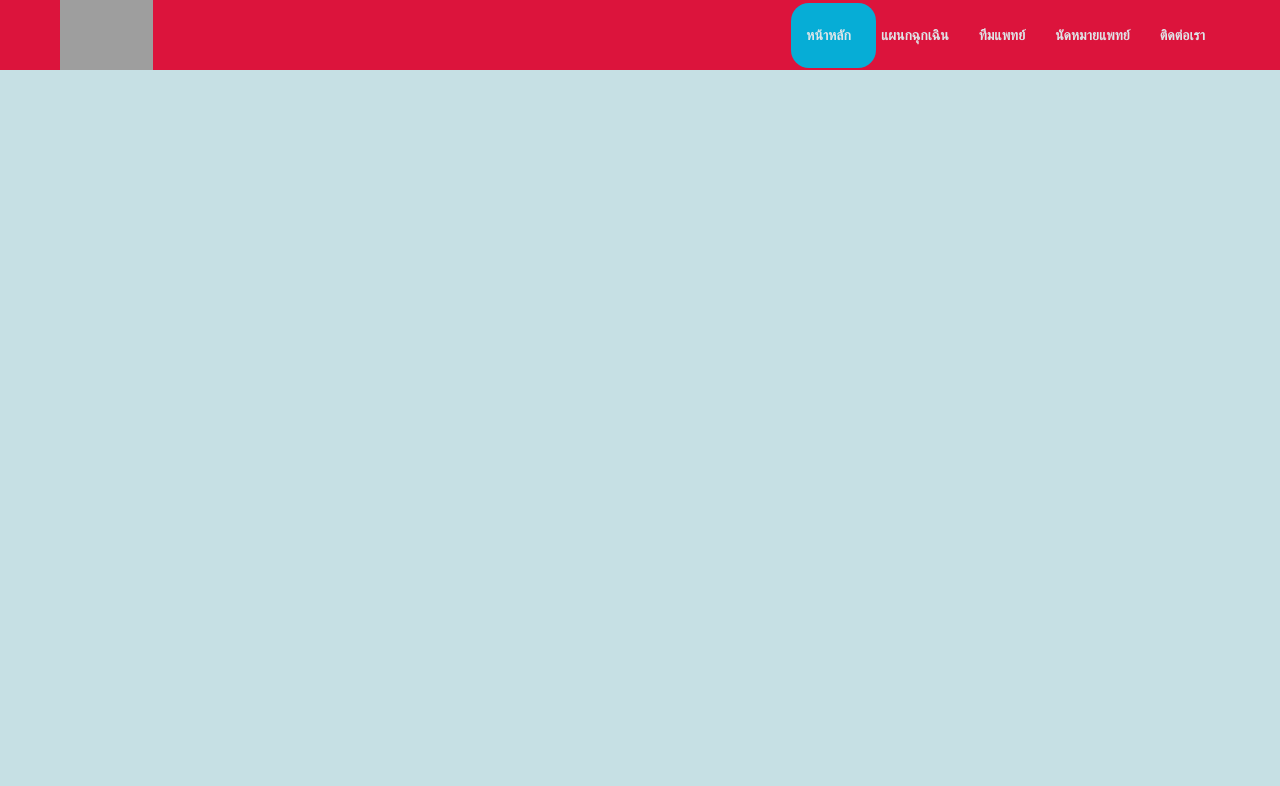
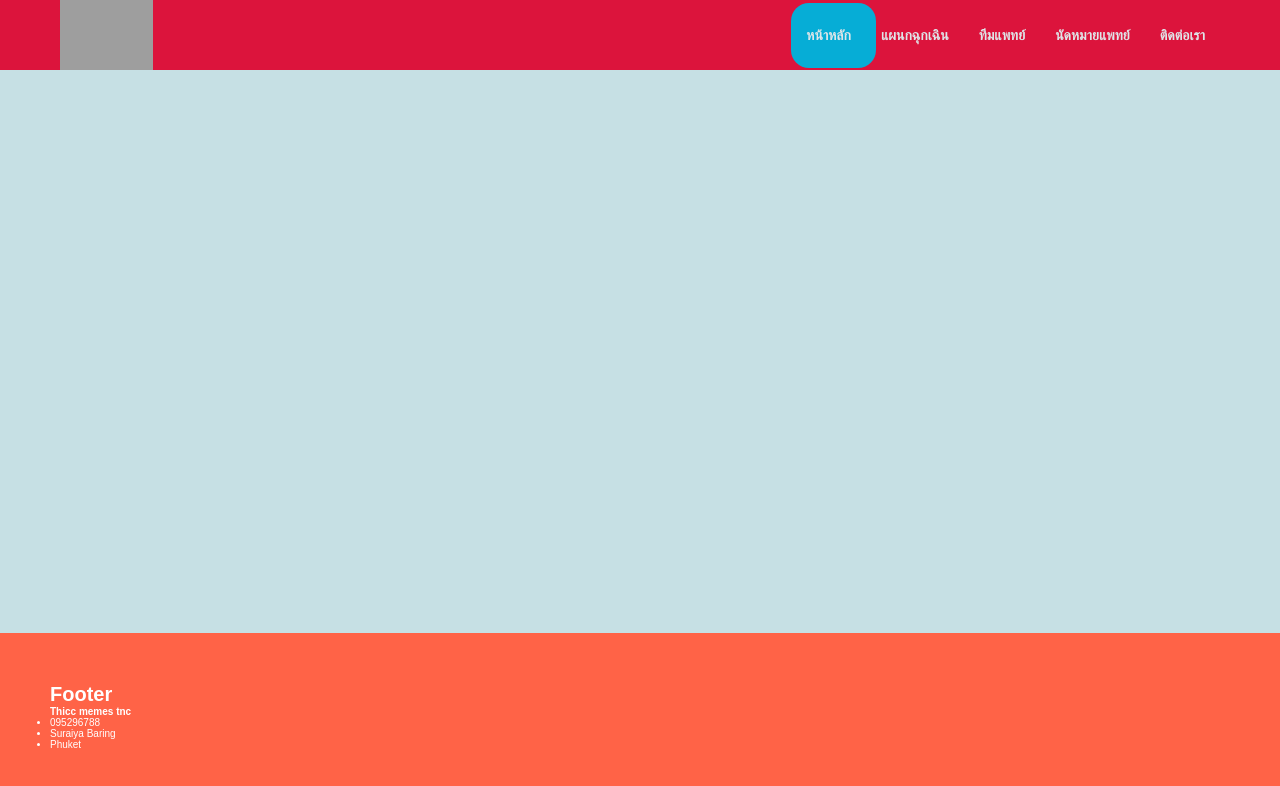
Before and after one commit to yoobaring/emergency, a React (Create React App) app in the folder fornend/: page / in a window 1280 px wide. Shown: the top 786 px of the page. Built offline with nearby package versions, Linux system fonts and the light colour scheme; grey boxes are pictures that could not be loaded.

Commit message:
Run Footer from child components

```diff
--- a/fornend/src/App.js
+++ b/fornend/src/App.js
@@ -1,7 +1,8 @@
 import React, { Component } from 'react'
 import Navbar from "./components/navbar/Navbar";
-
 import GlobalStyle from './styles/Global';
+import Footer from './components/Footer';
+import './App.css'
 
 class App extends Component {
   state = {
@@ -13,15 +14,21 @@ class App extends Component {
   }
 
   render() {
+    return (
 
-    return (
-      <>
+        <div className="page-container">
+        <div className="content-wrap">
         <Navbar
           navbarState={this.state.navbarOpen}
           handleNavbar={this.handleNavbar}
         />
         <GlobalStyle />
-      </>
+
+      </div>
+      <Footer />
+      </div>
+
+
     )
   }
 }
```
